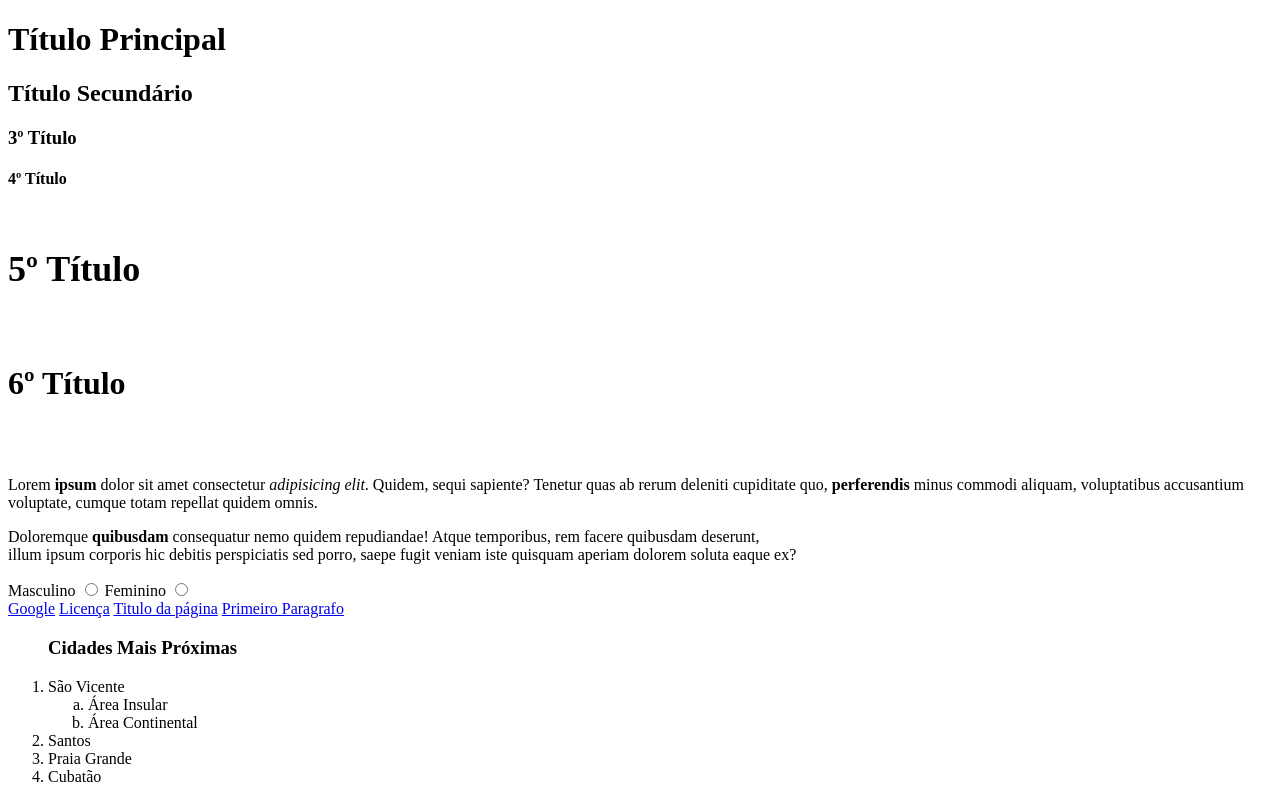
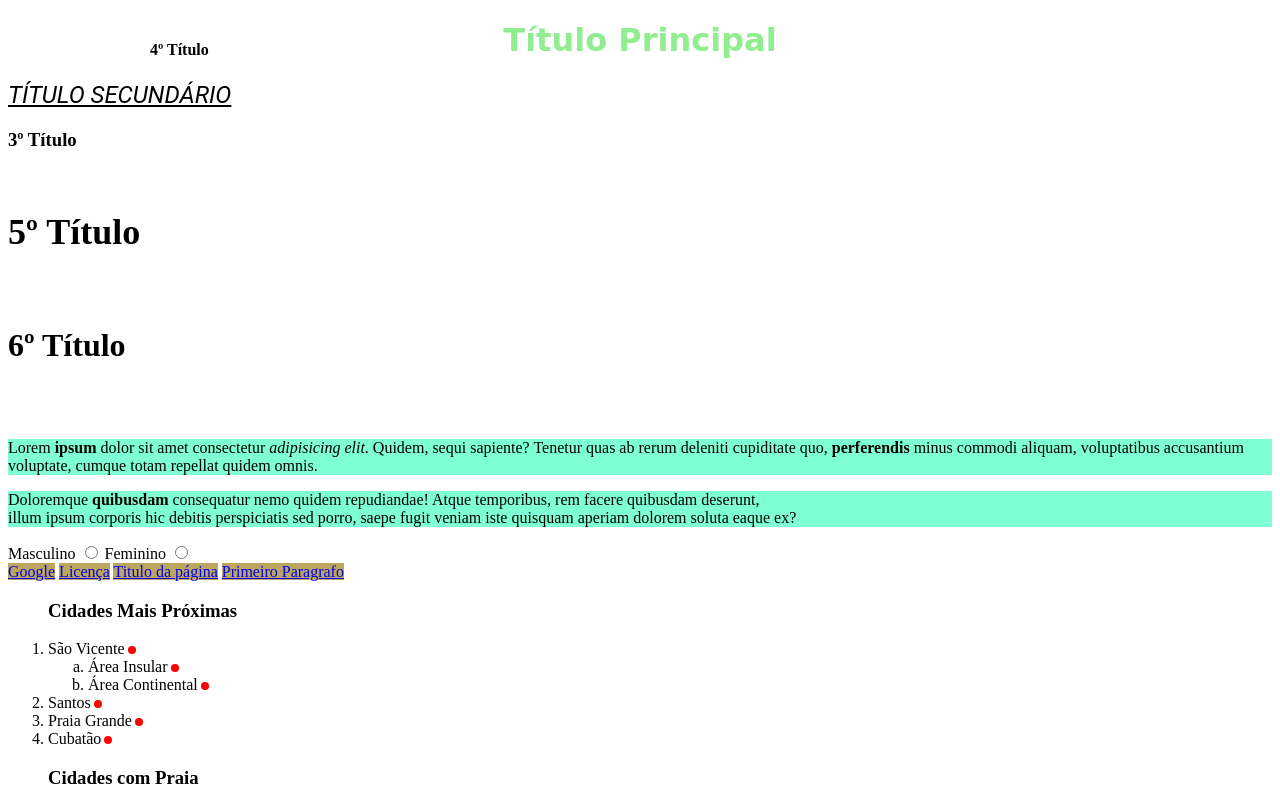
Before and after one commit to HigorMoroni/revisao-html-css-js, a plain HTML site: page index.html in a window 1280 px wide. Shown: the top 800 px of the page. Drawn offline with Linux system fonts and the light colour scheme; a web font is replaced by a local one.

Commit message:
feat: add css review

```diff
--- a/css/style.css
+++ b/css/style.css
@@ -1,3 +1,5 @@
+@import url('https://fonts.googleapis.com/css2?family=Borel&display=swap');
+
 h5 {
     font-size: 36px;
 }
@@ -10,9 +12,77 @@ table, th, td {
 form {
     display: flex;
     flex-direction: column;
-    width: 400px;
+    width: 500px;
+    /* height: 500px; */
+    margin: 60px;
+    /*        Top Right Botton Left */
+    /* margin: 60px 60px 60px 60px; */
+    /*        Top    Right
+              Botton Left */
+    /* margin: 60px 60px; */
+    /*       Top Right&Left Botton*/
+    /* margin: 60px 60px 60px; */
+    /* O MESMO SE APLICA AO PADDING */
+    padding: 20px;
+    border: 2px solid violet;
+    position: relative;
 }
 
 textarea {
     resize: none;
 }
+
+#titulo {
+    font-size: 32px;
+    color: lightgreen;
+    text-align: center;
+    /* font-family: 'Roboto', sans-serif; */
+    font-family: 'Borel', cursive;
+}
+
+.subtitulo {
+    font-family: 'Roboto', sans-serif;
+    font-weight: normal;
+    font-style: italic;
+    text-decoration: underline;
+    text-transform: uppercase;
+}
+
+.texto {
+    position: absolute;
+    top: 20px;
+    left: 150px;
+}
+
+button[type="submit"] {
+    position: absolute;
+    top: 50px;
+    left: 50px;
+}
+
+p {
+    background-color: aquamarine;
+}
+
+a {
+    background-color: #aa8e33c8;
+}
+
+ol li:hover {
+    background-color: #663390ff;
+    transition: all 1s;
+    cursor: pointer;
+    transform: translateX(-20px);
+}
+
+ol li::after {
+    content: '';
+    width: 8px;
+    height: 8px;
+    background-color: red;
+    border-radius: 50%;
+    display: inline-block;
+    position: relative;
+    right: 0;
+    margin-left: 3px;
+}
--- a/index.html
+++ b/index.html
@@ -9,10 +9,10 @@
 <body>
     <!-- TAGS DE TEXTO -->
     <!-- TÍTULO -->
-    <h1 id="titulo">Título Principal</h1>
-    <h2>Título Secundário</h2>
+    <h1 id="titulo" >Título Principal</h1>
+    <h2 class="subtitulo">Título Secundário</h2>
     <h3>3º Título</h3>
-    <h4>4º Título</h4>
+    <h4 class="texto">4º Título</h4>
     <h5>5º Título</h5>
     <h6 style="font-size: 32px;">6º Título</h6>
 
```
